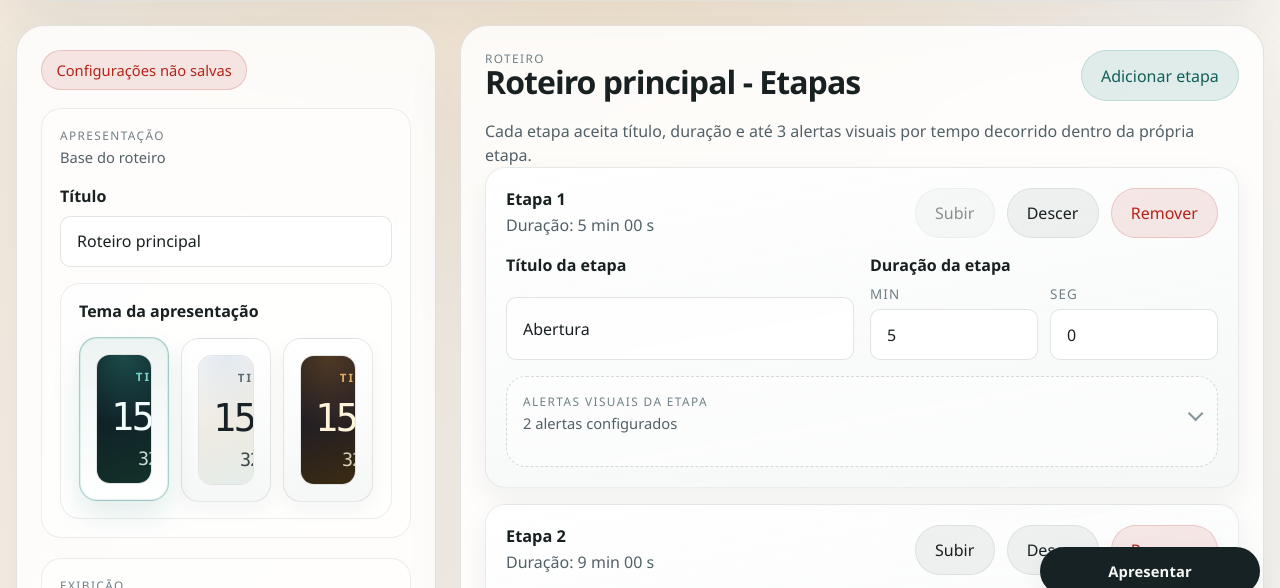
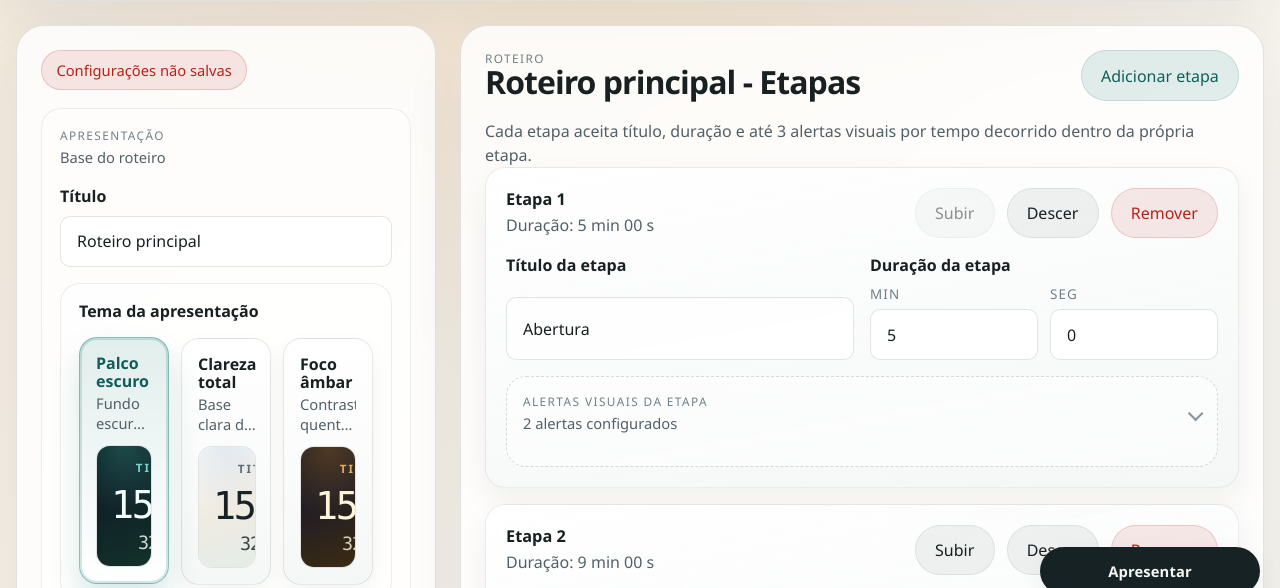
Before and after one commit to helbertm/olhaOTempo, a website with bundled scripts: page index.html in a window 1280 px wide. Shown: the part 185-773 px from the top of the page. Built offline with nearby package versions, Linux system fonts and the light colour scheme.

Commit message:
Make theme selector self-descriptive [#H1 Michelangelo Report A90876B3-D8EE-42B1-BE26-1CACC72853C4]

```diff
--- a/js/ui-config.js
+++ b/js/ui-config.js
@@ -26,9 +26,14 @@ export function populateStaticOptions(elements) {
         data-theme-choice="${theme.id}"
         role="radio"
         aria-checked="false"
-        aria-label="${theme.label}"
+        aria-labelledby="theme-${theme.id}-label"
+        aria-describedby="theme-${theme.id}-description"
         tabindex="-1"
       >
+        <span class="theme-switch-copy">
+          <span id="theme-${theme.id}-label" class="theme-switch-label">${theme.label}</span>
+          <span id="theme-${theme.id}-description" class="theme-switch-description">${theme.description}</span>
+        </span>
         <span class="theme-switch-visual" aria-hidden="true">
           <span class="theme-switch-screen">
             <span class="theme-switch-screen-title">TITULO</span>
--- a/styles.css
+++ b/styles.css
@@ -640,6 +640,7 @@ main {
 .theme-switch-option {
   width: 100%;
   display: grid;
+  align-content: start;
   gap: var(--space-3);
   padding: var(--space-4);
   border-radius: 18px;
@@ -652,13 +653,36 @@ main {
     transform 140ms ease,
     border-color 140ms ease,
     background 140ms ease,
-    box-shadow 140ms ease;
+    box-shadow 140ms ease,
+    outline-color 140ms ease;
 }
 
 .theme-switch-option:hover {
   transform: var(--state-hover-raise);
   border-color: rgba(15, 118, 110, 0.18);
   box-shadow: 0 12px 26px rgba(24, 32, 33, 0.08);
+}
+
+.theme-switch-copy {
+  display: grid;
+  gap: var(--space-1);
+  text-align: left;
+}
+
+.theme-switch-label {
+  font-size: var(--type-body-md);
+  font-weight: 700;
+  line-height: 1.15;
+}
+
+.theme-switch-description {
+  display: -webkit-box;
+  overflow: hidden;
+  color: var(--text-muted);
+  font-size: var(--type-body-sm);
+  line-height: 1.3;
+  -webkit-line-clamp: 2;
+  -webkit-box-orient: vertical;
 }
 
 .theme-switch-visual {
@@ -673,7 +697,7 @@ main {
   display: grid;
   align-content: space-between;
   gap: 12px;
-  min-height: 128px;
+  min-height: 112px;
   padding: 14px;
   text-align: center;
 }
@@ -738,12 +762,16 @@ main {
 
 .theme-switch-option-active {
   transform: translateY(-1px);
-  border-color: rgba(15, 118, 110, 0.34);
+  border-color: rgba(15, 118, 110, 0.46);
   background:
-    linear-gradient(180deg, rgba(15, 118, 110, 0.08), rgba(255, 255, 255, 0.96));
+    linear-gradient(180deg, rgba(15, 118, 110, 0.12), rgba(255, 255, 255, 0.98));
   box-shadow:
-    inset 0 0 0 1px rgba(15, 118, 110, 0.1),
-    0 14px 28px rgba(15, 118, 110, 0.12);
+    inset 0 0 0 2px rgba(15, 118, 110, 0.18),
+    0 16px 30px rgba(15, 118, 110, 0.16);
+}
+
+.theme-switch-option-active .theme-switch-label {
+  color: var(--accent-strong);
 }
 
 .field {
@@ -1674,11 +1702,12 @@ body[data-view="presentation"] .presentation-frame {
   }
 
   .theme-switch-option {
-    gap: 10px;
+    gap: var(--space-2);
+    padding: var(--space-3);
   }
 
   .theme-switch-screen {
-    min-height: 110px;
+    min-height: 92px;
   }
 
   .section-card-header {
```
Also changed, not shown: design_system.md (+2 -0 lines), tests/ui-config.test.js (+20 -0 lines).
